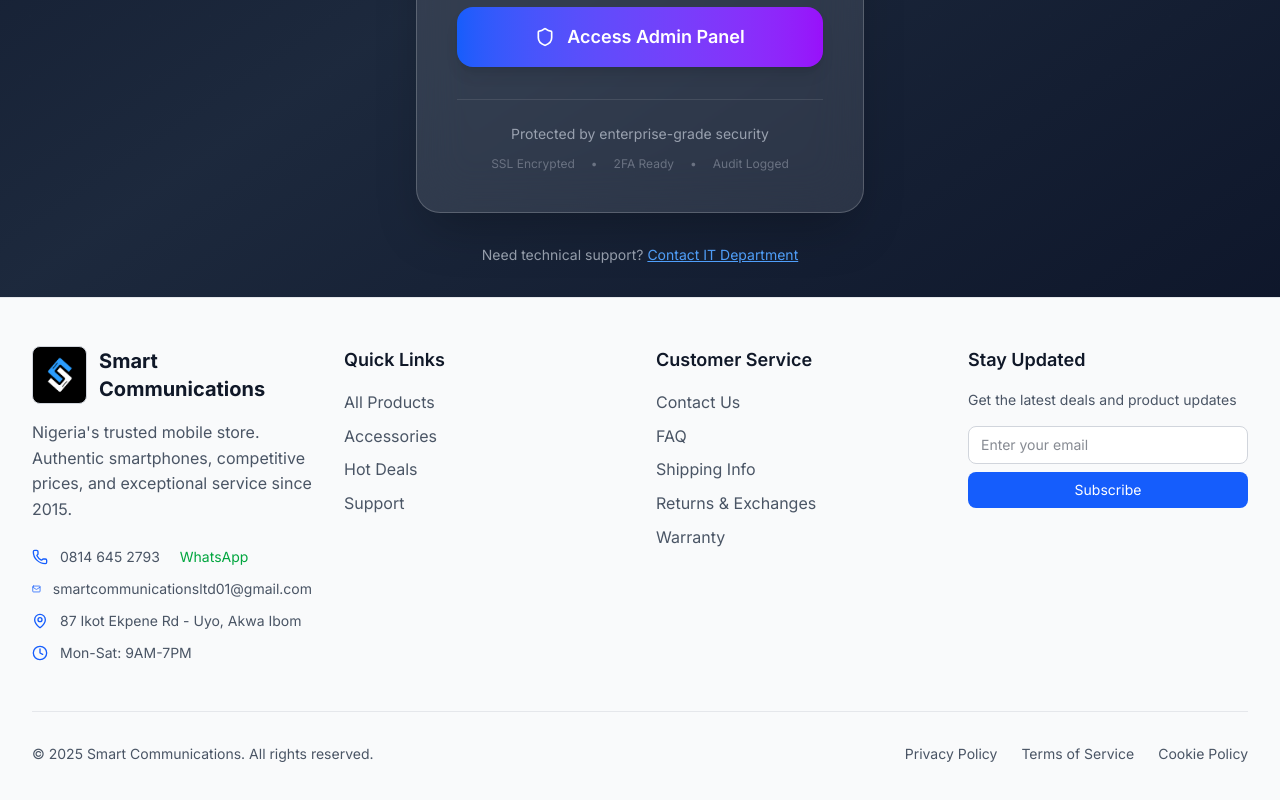
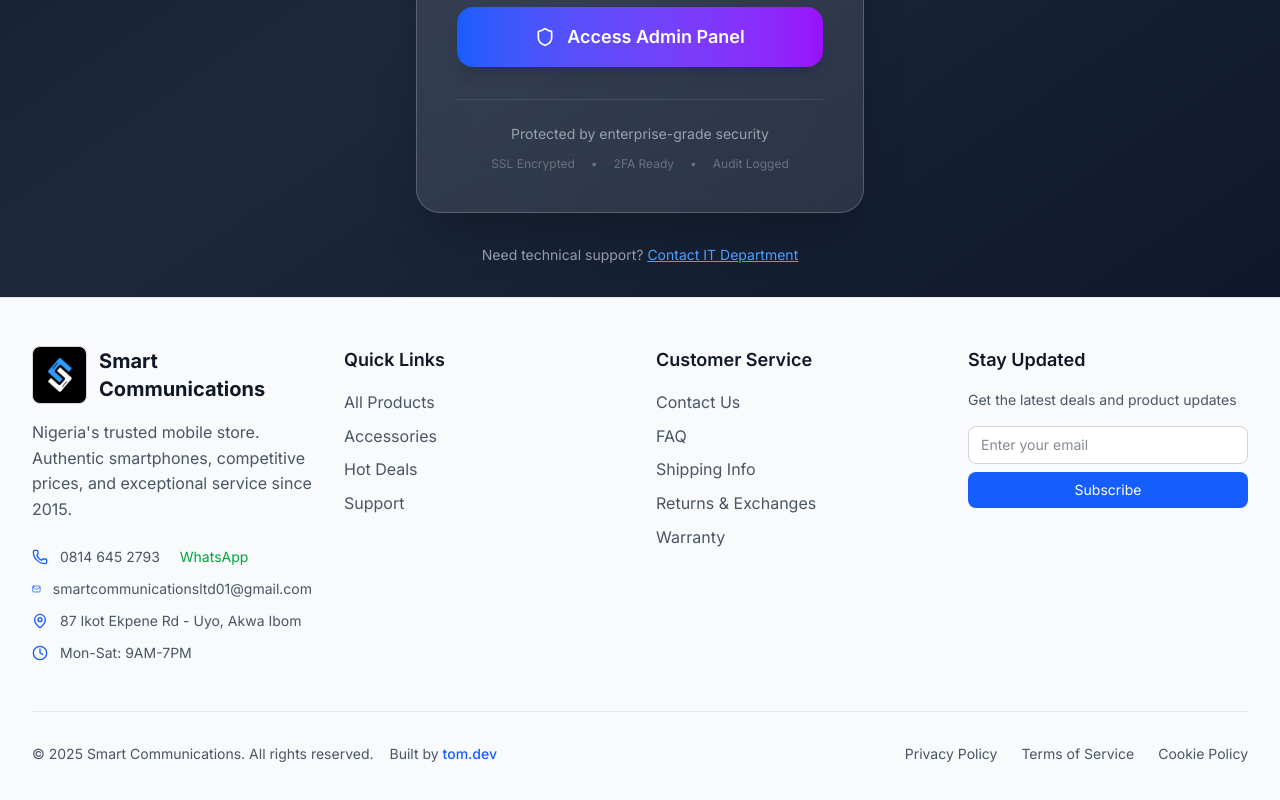
Before and after one commit to Gmanlove/Phone-mart, a Next.js app in the folder frontend/: page /admin/login in a window 1280 px wide. Shown: the part 674-1474 px from the top of the page. Built offline with nearby package versions, Linux system fonts and the light colour scheme.

Commit message:
Enhance footer with attribution to developer and improved layout

```diff
--- a/frontend/src/components/layout/footer.tsx
+++ b/frontend/src/components/layout/footer.tsx
@@ -160,9 +160,22 @@
         {/* Bottom Bar */}
         <div className="mt-12 pt-8 border-t border-gray-200 dark:border-gray-700">
           <div className="flex flex-col md:flex-row justify-between items-center space-y-4 md:space-y-0">
-            <p className="text-gray-600 dark:text-gray-300 text-sm">
-              © {new Date().getFullYear()} Smart Communications. All rights reserved.
-            </p>
+            <div className="flex flex-col md:flex-row items-center space-y-2 md:space-y-0 md:space-x-4">
+              <p className="text-gray-600 dark:text-gray-300 text-sm">
+                © {new Date().getFullYear()} Smart Communications. All rights reserved.
+              </p>
+              <p className="text-gray-600 dark:text-gray-300 text-sm">
+                Built by{' '}
+                <a
+                  href="https://tomudoh.xyz"
+                  target="_blank"
+                  rel="noopener noreferrer"
+                  className="text-blue-600 hover:text-blue-700 dark:text-blue-400 dark:hover:text-blue-300 transition-colors font-medium"
+                >
+                  tom.dev
+                </a>
+              </p>
+            </div>
             <div className="flex space-x-6 text-sm">
               <a href="#" className="text-gray-600 dark:text-gray-300 hover:text-blue-600 transition-colors">
                 Privacy Policy
```
